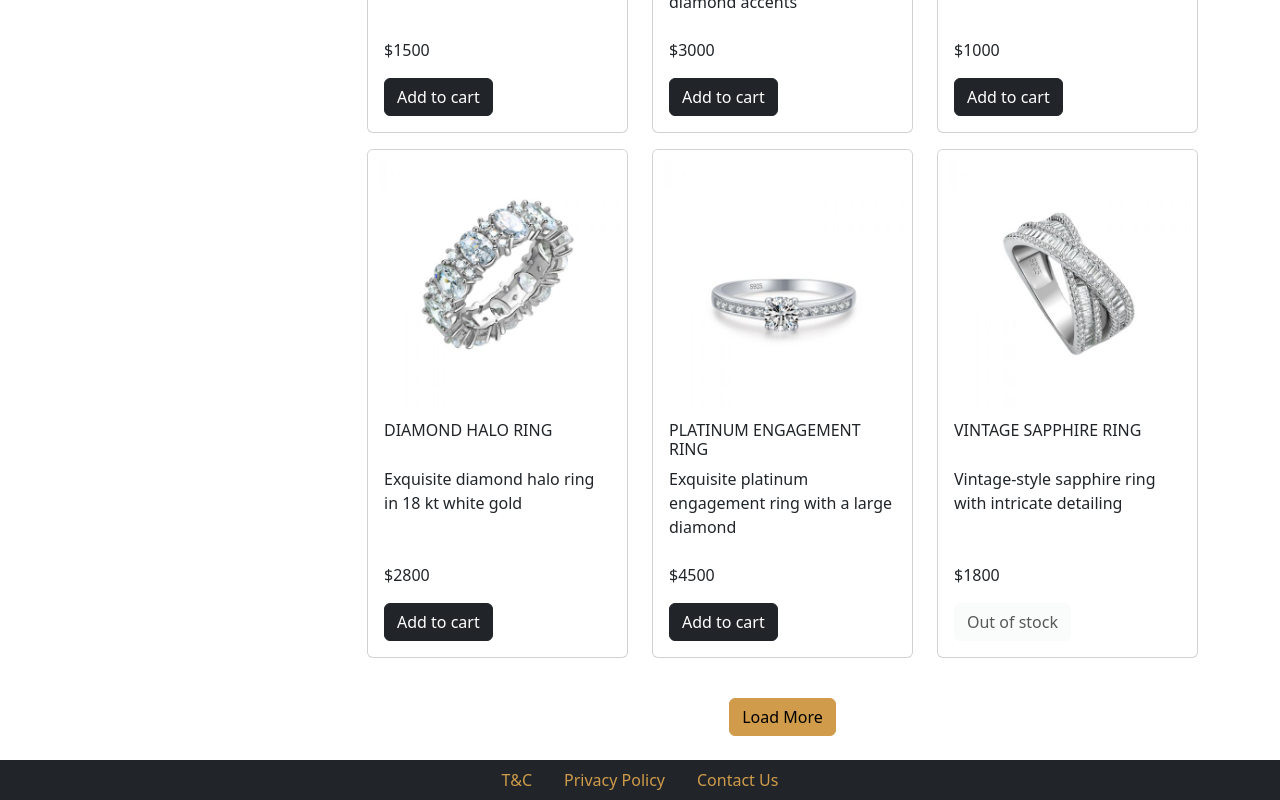
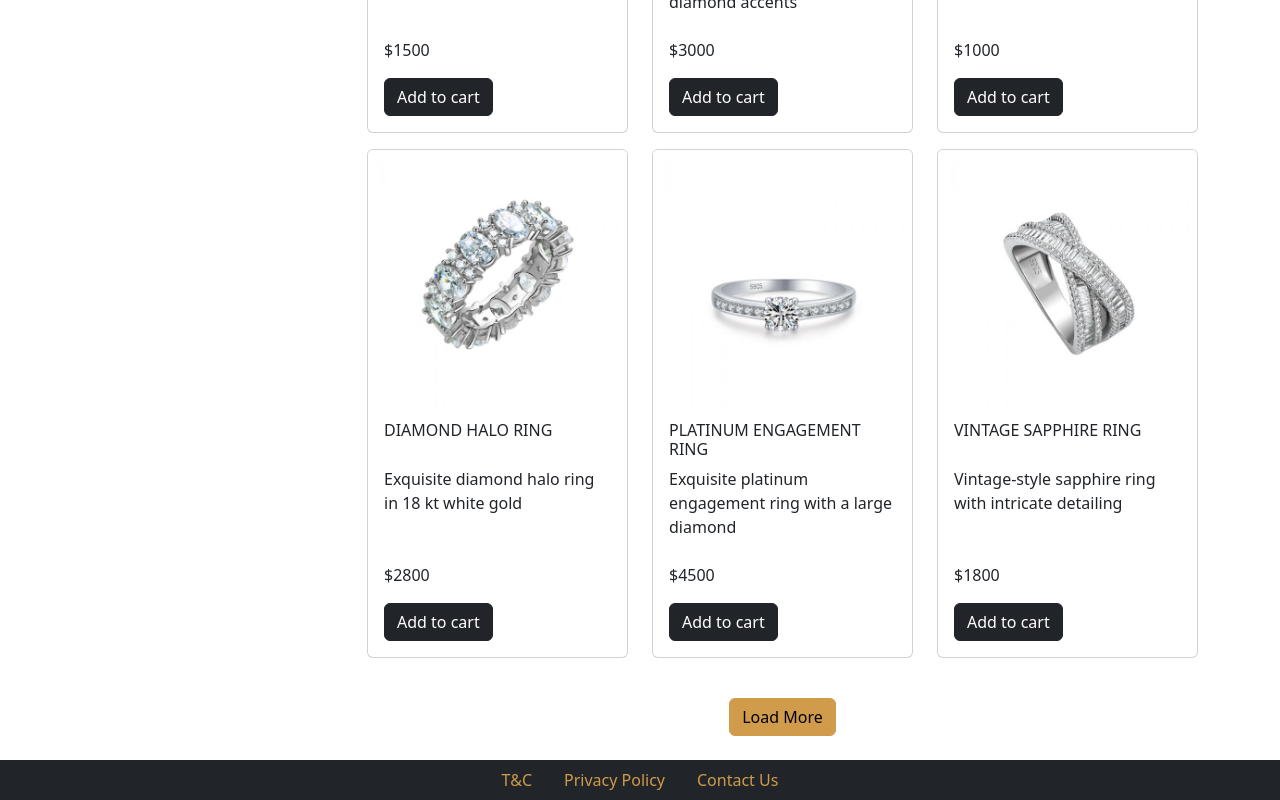
Before and after one commit to NedDinev/Product-Listing-Page, a React (Create React App) app in the folder client/: page /category/rings in a window 1280 px wide. Shown: the part 629-1429 px from the top of the page. Built offline with nearby package versions, Linux system fonts and the light colour scheme; some icons are missing.

Commit message:
Handle add to cart

```diff
--- a/client/src/components/Product.js
+++ b/client/src/components/Product.js
@@ -1,12 +1,22 @@
-import { Button, Card } from "react-bootstrap";
+import { useState } from "react";
+import { Alert, Button, Card, Modal } from "react-bootstrap";
 import Rating from "./Rating";
 
 export default function Product(props) {
   const { product } = props;
 
-  const isOutOfStock = product.quantity > 0;
+  const [show, setShow] = useState(false);
 
-  const addToCartHandler = (product) => {};
+  const handleClose = () => setShow(false);
+  const handleShow = () => setShow(true);
+
+  const addToCartHandler = (product) => {
+    handleShow();
+
+    setTimeout(() => {
+      handleClose();
+    }, 2000);
+  };
 
   return (
     <Card>
@@ -27,15 +37,13 @@ export default function Product(props) {
           <Card.Text className="mb-3">${product.price}</Card.Text>
         )}
 
-        {isOutOfStock ? (
-          <Button variant="dark" onClick={() => addToCartHandler(product)}>
-            Add to cart
-          </Button>
-        ) : (
-          <Button variant="light" disabled>
-            Out of stock
-          </Button>
-        )}
+        <Button variant="dark" onClick={() => addToCartHandler(product)}>
+          Add to cart
+        </Button>
+
+        <Modal show={show} onHide={handleClose} animation={true}>
+          <Modal.Body>Product added to cart! 🛒</Modal.Body>
+        </Modal>
       </Card.Body>
     </Card>
   );
```
